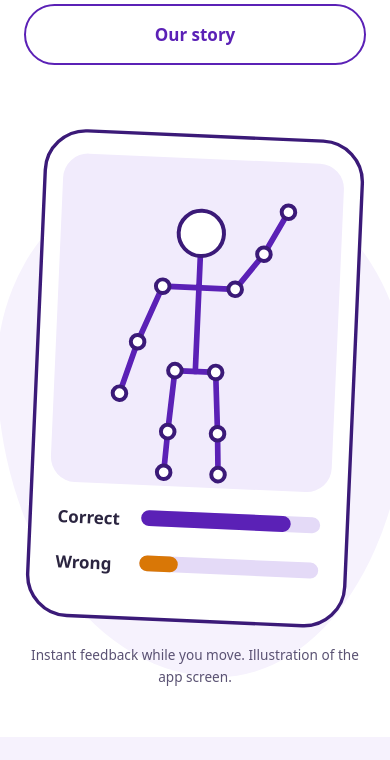
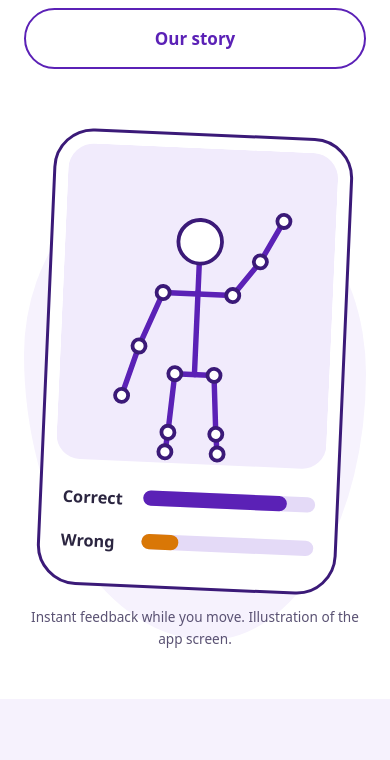
Before and after one commit to adakilinc/move-to-heal, a plain HTML site: page index.html in a window 390 px wide. Shown: the part 500-1260 px from the top of the page. Drawn offline with Linux system fonts and the light colour scheme.

Commit message:
fix: 360px overflow, real app icon, swappable phone screenshot, softer tagline
Co-Authored-By: Claude Sonnet 5.5 <noreply@anthropic.com>

```diff
--- a/index.html
+++ b/index.html
@@ -6,7 +6,9 @@
 <title>Move to Heal: AI-powered home rehabilitation that checks your exercise form</title>
 <meta name="description" content="Move to Heal is an AI-powered home rehabilitation app that checks your exercise form. Youth Team Winner, Global AI Hackathon 2025. Built by a team from Türkiye.">
 <meta name="theme-color" content="#5B21B6">
-<link rel="icon" href="favicon.svg" type="image/svg+xml">
+<link rel="icon" href="favicon-32.png" type="image/png" sizes="32x32">
+<link rel="icon" href="favicon-192.png" type="image/png" sizes="192x192">
+<link rel="apple-touch-icon" href="apple-touch-icon.png">
 <meta property="og:type" content="website">
 <meta property="og:title" content="Move to Heal">
 <meta property="og:description" content="An AI-powered home rehabilitation app that checks your exercise form. Youth Team Winner, Global AI Hackathon 2025.">
@@ -21,7 +23,7 @@
 
 <header class="top">
   <a class="brand" href="#top" aria-label="Move to Heal, back to top">
-    <img src="favicon.svg" alt="" width="28" height="28">
+    <img src="img/app-icon.png" alt="" width="32" height="32">
     <span>Move to Heal</span>
   </a>
   <nav aria-label="Main">
@@ -38,46 +40,17 @@
     <div class="hero-copy">
       <p class="badge">Youth Team Winner · Global AI Hackathon 2025</p>
       <h1 id="h-hero">Move to Heal</h1>
-      <p class="lede">An AI-powered home rehabilitation app that checks your exercise form, so every repetition helps you heal.</p>
+      <p class="lede">An AI-powered home rehabilitation app that checks your exercise form, so you can see how each repetition looks.</p>
       <p class="cta">
         <a class="btn primary" href="https://youtu.be/oen8PSz9ios" rel="noopener">Watch our video</a>
         <a class="btn" href="#story">Our story</a>
       </p>
     </div>
     <figure class="hero-art">
-      <svg viewBox="0 0 300 440" role="img" aria-labelledby="art-t art-d">
-        <title id="art-t">Form check preview</title>
-        <desc id="art-d">A phone screen showing a pose skeleton drawn over a person exercising, with a Correct bar and a Wrong bar below.</desc>
-        <rect x="10" y="6" width="280" height="428" rx="36" fill="#fff" stroke="#3B1A78" stroke-width="3"/>
-        <rect x="26" y="26" width="248" height="290" rx="22" fill="#F1EBFC"/>
-        <g class="skel" fill="none" stroke="#5B21B6" stroke-width="5" stroke-linecap="round" stroke-linejoin="round">
-          <path d="M150 112V138"/>
-          <path d="M118 140H182"/>
-          <path d="M118 140L98 190L84 236"/>
-          <path d="M182 140L206 108L226 70"/>
-          <path d="M150 138V214"/>
-          <path d="M132 214H168"/>
-          <path d="M132 214L128 268L126 304"/>
-          <path d="M168 214L172 268L174 304"/>
-        </g>
-        <g fill="#fff" stroke="#3B1A78" stroke-width="3.5">
-          <circle cx="150" cy="92" r="20"/>
-          <circle cx="118" cy="140" r="6"/><circle cx="182" cy="140" r="6"/>
-          <circle cx="98" cy="190" r="6"/><circle cx="206" cy="108" r="6"/>
-          <circle cx="84" cy="236" r="6"/><circle cx="226" cy="70" r="6"/>
-          <circle cx="132" cy="214" r="6"/><circle cx="168" cy="214" r="6"/>
-          <circle cx="128" cy="268" r="6"/><circle cx="172" cy="268" r="6"/>
-          <circle cx="126" cy="304" r="6"/><circle cx="174" cy="304" r="6"/>
-        </g>
-        <g font-family="inherit" font-size="15" font-weight="700" fill="#2B2540">
-          <text x="34" y="352">Correct</text>
-          <rect x="108" y="338" width="158" height="14" rx="7" fill="#E4DAF7"/>
-          <rect x="108" y="338" width="132" height="14" rx="7" fill="#5B21B6"/>
-          <text x="34" y="392">Wrong</text>
-          <rect x="108" y="378" width="158" height="14" rx="7" fill="#E4DAF7"/>
-          <rect x="108" y="378" width="34" height="14" rx="7" fill="#D97706"/>
-        </g>
-      </svg>
+      <div class="phone">
+        <!-- Drop a real app screenshot here: replace the src below (portrait, about 248x392). -->
+        <img src="img/app-screen.svg" width="248" height="392" alt="Illustration of the app screen: a pose skeleton over a person exercising, with a Correct bar and a Wrong bar below">
+      </div>
       <figcaption>Instant feedback while you move. Illustration of the app screen.</figcaption>
     </figure>
   </section>
--- a/style.css
+++ b/style.css
@@ -11,7 +11,7 @@
 }
 *{box-sizing:border-box}
 html{scroll-behavior:smooth;scroll-padding-top:72px}
-body{margin:0;background:var(--white);color:var(--ink);font:1.0625rem/1.65 var(--sans);-webkit-font-smoothing:antialiased}
+body{overflow-x:clip;margin:0;background:var(--white);color:var(--ink);font:1.0625rem/1.65 var(--sans);-webkit-font-smoothing:antialiased}
 img{max-width:100%;height:auto;display:block}
 a{color:var(--purple);text-underline-offset:3px}
 a:hover{color:var(--deep)}
@@ -25,6 +25,7 @@ h3{font-size:1.2rem;line-height:1.25}
 section{padding:clamp(4rem,9vw,8rem) 0}
 
 .top{position:sticky;top:0;z-index:10;display:flex;justify-content:space-between;align-items:center;gap:1rem;padding:.75rem max(1.5rem,calc((100% - 1120px)/2));background:rgba(255,255,255,.94);border-bottom:1px solid var(--lilac)}
+.brand img{border-radius:8px}
 .brand{display:flex;align-items:center;gap:.6rem;text-decoration:none;font:700 1.1rem var(--serif);color:var(--deep)}
 .top nav{display:flex;gap:1.4rem;font-size:.95rem}
 .top nav a{text-decoration:none;color:var(--ink);padding:.4rem 0}
@@ -41,10 +42,9 @@ h1{font-size:clamp(3.6rem,10.5vw,8.5rem);letter-spacing:-.035em;line-height:.92;
 .btn.primary:hover{background:var(--deep);border-color:var(--deep);color:#fff}
 .hero-art{margin:0;position:relative;isolation:isolate}
 .hero-art::before{content:"";position:absolute;inset:6% -12% 2% -8%;background:var(--wash);border-radius:48% 52% 46% 54% / 40% 44% 56% 60%;z-index:-1}
-.hero-art svg{display:block;width:min(340px,100%);margin-inline:auto;transform:rotate(2.5deg)}
+.phone{width:min(300px,100%);margin-inline:auto;padding:12px;background:#fff;border:3px solid var(--deep);border-radius:40px;transform:rotate(2.5deg)}
+.phone img{width:100%;height:auto;border-radius:26px}
 .hero-art figcaption{margin-top:1rem;text-align:center;font-size:.85rem;color:var(--muted)}
-.skel path{stroke-dasharray:240;stroke-dashoffset:0;animation:draw 1.6s ease-out both}
-@keyframes draw{from{stroke-dashoffset:240}to{stroke-dashoffset:0}}
 
 .story{background:var(--wash)}
 .story-grid{display:grid;grid-template-columns:1fr 1.1fr;gap:clamp(2rem,6vw,5rem)}
@@ -108,6 +108,7 @@ footer p{margin:0 0 .4rem}
   .photo{max-width:420px}
 }
 @media (max-width:520px){
+  .hero-art::before{inset:6% 0 2% 0}
   .top nav{display:none}
   .grid{grid-template-columns:1fr}
   .awards dl>div{grid-template-columns:1fr;gap:.25rem}
@@ -115,6 +116,5 @@ footer p{margin:0 0 .4rem}
 }
 @media (prefers-reduced-motion:reduce){
   html{scroll-behavior:auto}
-  .skel path{animation:none}
   .btn{transition:none}
 }
```
Also changed, not shown: apple-touch-icon.png (added), favicon-192.png (added), favicon-32.png (added), favicon.svg (deleted), img/app-icon.png (added), img/app-screen.svg (added), img/og.jpg, 2 other files.
